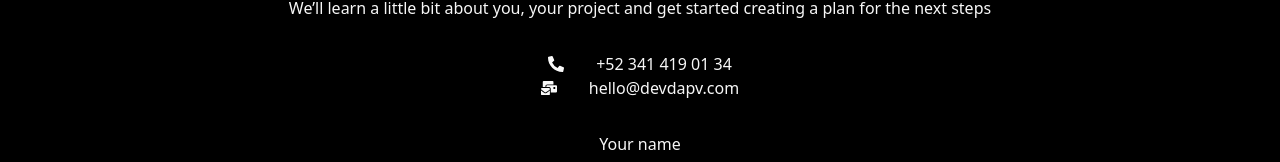
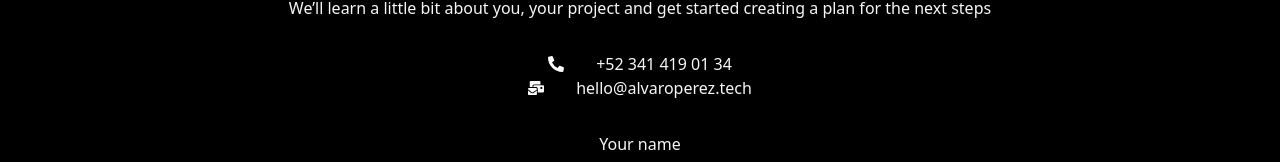
Before and after one commit to dapv67/portfolio, a React (Create React App) app: page /contact in a window 1280 px wide. Shown: the part 460-622 px from the top of the page. Built offline with nearby package versions, Linux system fonts and the light colour scheme.

Commit message:
Contact data, imgs compress

```diff
--- a/package.json
+++ b/package.json
@@ -17,6 +17,7 @@
     "swiper": "^9.0.5",
     "web-vitals": "^2.1.4"
   },
+  "homepage": "https://alvaroperez.tech/",
   "scripts": {
     "start": "react-scripts start",
     "build": "react-scripts build",
--- a/src/components/Header.js
+++ b/src/components/Header.js
@@ -16,7 +16,7 @@ export default function Header() {
     <>
       <div className="logo-container">
         <div className="logo-wrapper">
-          <img src={yo} alt="" className="logo" />
+          <img loading="lazy" src={yo} alt="" className="logo" />
         </div>
       </div>
       <h3> Eng. Alvaro Pérez </h3>
--- a/src/pages/Contact.js
+++ b/src/pages/Contact.js
@@ -64,9 +64,9 @@ export default function Contact() {
                 <FaMailBulk className="icon" />
                 <a
                   className="item-link"
-                  href="mailto:alvarodperezv.developer@gmail.com?Subject=Interesado%20en%20sus%20productos%20y%20servicios"
+                  href="mailto:hello@alvaroperez.tech?Subject=Let's%20work%20together"
                 >
-                  hello@devdapv.com
+                  hello@alvaroperez.tech
                 </a>
               </div>
             </div>
--- a/src/pages/Portfolio.js
+++ b/src/pages/Portfolio.js
@@ -129,6 +129,7 @@ export default function Portfolio() {
       <div className="portfolio">
         <img
           src={`../assets/projects/${IconUrlCurrent}.png`}
+          loading="lazy"
           className="background"
           alt="background"
         />
@@ -142,7 +143,12 @@ export default function Portfolio() {
                 </a>
               </div>
             </div>
-            <img src={logo} alt="" className="logo-footer jump" />
+            <img
+              src={logo}
+              alt="project-img"
+              loading="lazy"
+              className="logo-footer jump"
+            />
 
             <h1 className="name-project">{nameCurrent}</h1>
             <p className="description-project">{descripCurrent}</p>
```
